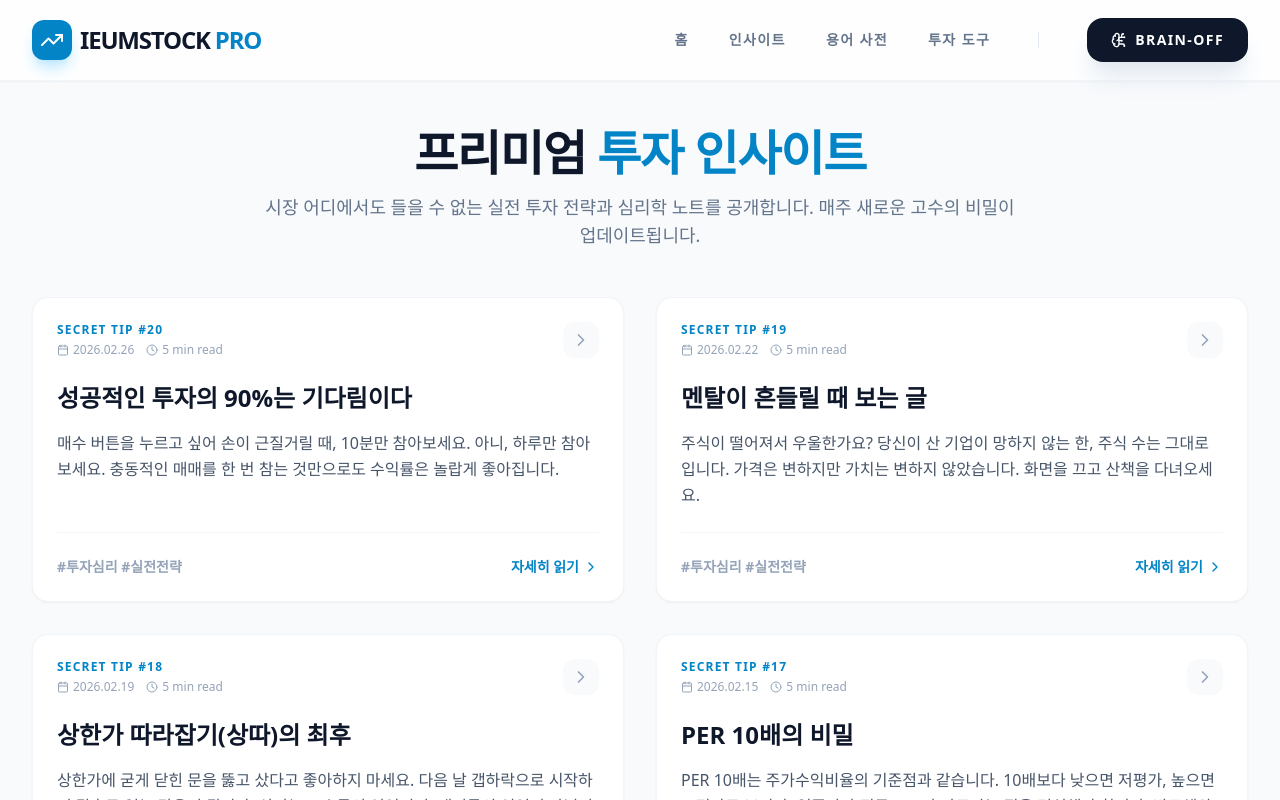
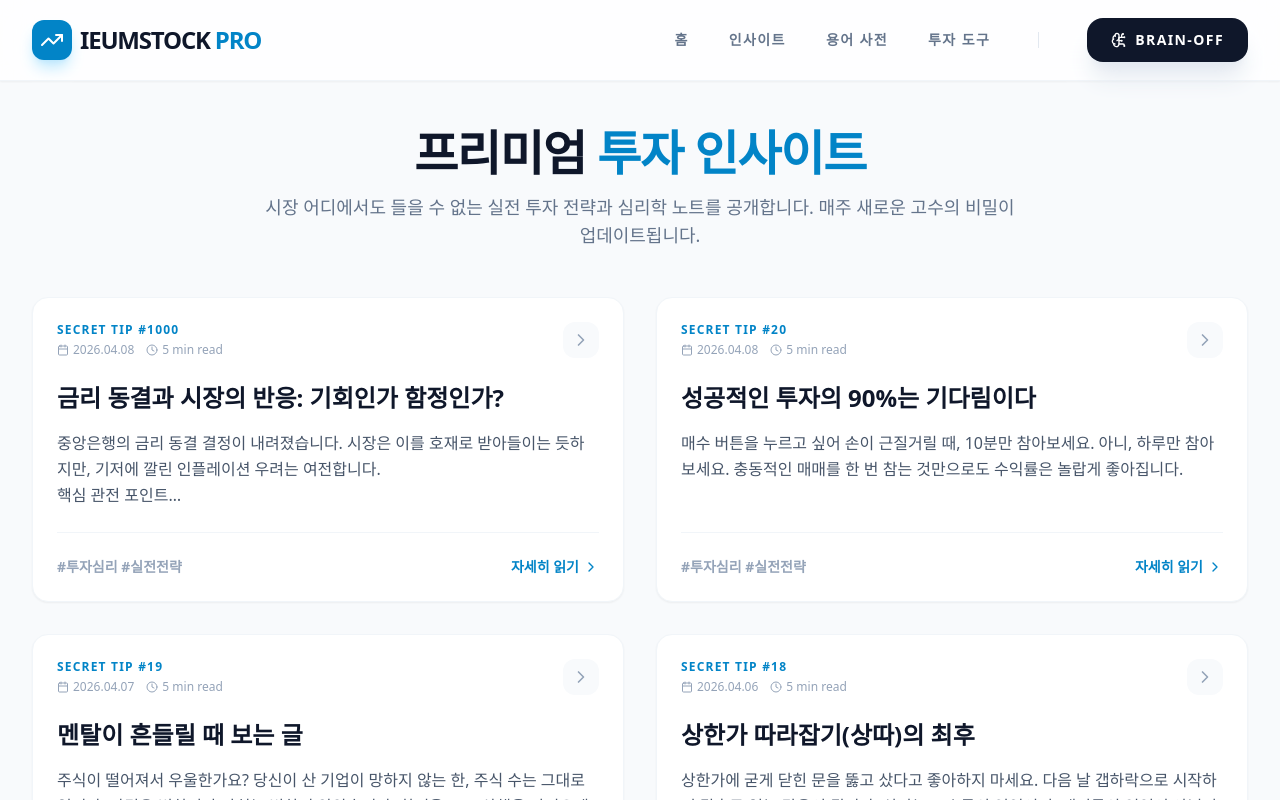
Before and after one commit to ieum3355/ieumstock-site, a React (Vite) app: page /insights in a window 1280 px wide. Shown: the top 800 px of the page. Built offline with nearby package versions, Linux system fonts and the light colour scheme; the HTML template or start-up script is replaced by a standard one.

Commit message:
feat: add daily insight automation and UI fixes

```diff
--- /dev/null
+++ b/public/daily_insights.json
@@ -0,0 +1,9 @@
+[
+  {
+    "id": 1000,
+    "title": "금리 동결과 시장의 반응: 기회인가 함정인가?",
+    "date": "2026.04.08",
+    "publishDate": "2026-04-08",
+    "content": "<p>중앙은행의 금리 동결 결정이 내려졌습니다. 시장은 이를 호재로 받아들이는 듯하지만, 기저에 깔린 인플레이션 우려는 여전합니다.</p><h4>핵심 관전 포인트</h4><ul><li>고금리 유지 기간의 장기화 가능성</li><li>기술주 중심의 밸류에이션 재평가</li><li>달러 인덱스 추이에 따른 외국인 수급 변화</li></ul><p>지금은 서둘러 추격 매수하기보다, 현금 비중을 유지하며 지지선을 확인하는 인내심이 필요합니다.</p>"
+  }
+]
--- a/src/data/content_db.ts
+++ b/src/data/content_db.ts
@@ -385,144 +385,144 @@
   ],
   blog_posts: [
     {
-      id: 1,
-      title: "왜 내가 사면 고점일까? (인간지표 탈출하기)",
-      date: "2026.01.02",
-      publishDate: "2026-01-02",
-      content: "<p>많은 개인 투자자들이 겪는 미스터리가 있습니다. <em>'내가 안 사면 계속 오르다가, 참다 못해 사는 순간 귀신같이 떨어진다.'</em></p><p>시장에는 보이지 않는 CCTV라도 있는 걸까요? 아닙니다. 이것은 <strong>'거래량'</strong>과 <strong>'심리'</strong>의 상관관계 때문입니다.</p><h4>1. 뉴스가 나올 때는 이미 늦었다</h4><p>호재 뉴스가 메인에 걸리고, 옆자리 김 대리가 주식으로 돈을 벌었다고 자랑할 때가 언제일까요? 바로 세력들이 물량을 넘길 준비를 마쳤을 때입니다. 거래량이 터지며 양봉이 솟구칠 때, 우리는 흥분해서 매수 버튼을 누르지만, 스마트 머니는 그때 조용히 매도 버튼을 누릅니다.</p><div class='highlight-box'><strong>💡 탈출 솔루션</strong><br>모두가 환호할 때 오히려 두려워하고, 모두가 공포에 질려 던질 때 용기를 내세요. 차트상 거래량이 터진 장대양봉 추격 매수는 승률이 30% 미만입니다.</div><p>눌림목이 올 때까지 기다리는 인내심, 그것이 고수와 하수의 결정적 차이입니다.</p>"
+      id: 20,
+      title: "성공적인 투자의 90%는 기다림이다",
+      date: "2026.04.08",
+      publishDate: "2026-04-08",
+      content: "<p>매수 버튼을 누르고 싶어 손이 근질거릴 때, 10분만 참아보세요. 아니, 하루만 참아보세요. 충동적인 매매를 한 번 참는 것만으로도 수익률은 놀랍게 좋아집니다.</p>"
+    },
+    {
+      id: 19,
+      title: "멘탈이 흔들릴 때 보는 글",
+      date: "2026.04.07",
+      publishDate: "2026-04-07",
+      content: "<p>주식이 떨어져서 우울한가요? 당신이 산 기업이 망하지 않는 한, 주식 수는 그대로입니다. 가격은 변하지만 가치는 변하지 않았습니다. 화면을 끄고 산책을 다녀오세요.</p>"
+    },
+    {
+      id: 18,
+      title: "상한가 따라잡기(상따)의 최후",
+      date: "2026.04.06",
+      publishDate: "2026-04-06",
+      content: "<p>상한가에 굳게 닫힌 문을 뚫고 샀다고 좋아하지 마세요. 다음 날 갭하락으로 시작하면 탈출구 없는 감옥이 됩니다. 상따는 고수들의 영역이지, 개미들의 영역이 아닙니다.</p>"
+    },
+    {
+      id: 17,
+      title: "PER 10배의 비밀",
+      date: "2026.04.05",
+      publishDate: "2026-04-05",
+      content: "<p>PER 10배는 주가수익비율의 기준점과 같습니다. 10배보다 낮으면 저평가, 높으면 고평가로 보지만, 업종마다 평균 PER가 다르다는 점을 명심해야 합니다. 반도체와 식품주의 PER 기준은 다릅니다.</p>"
+    },
+    {
+      id: 16,
+      title: "금리 인상기 vs 인하기 투자 전략",
+      date: "2026.04.04",
+      publishDate: "2026-04-04",
+      content: "<p>금리가 오를 때는 빚이 많은 성장주보다 현금이 많은 가치주가 유리합니다. 반대로 금리가 내릴 때는 미래 가치를 당겨오는 성장주와 바이오주가 날개를 답니다. 사이클을 타세요.</p>"
+    },
+    {
+      id: 15,
+      title: "시초가 매매의 위험성",
+      date: "2026.04.03",
+      publishDate: "2026-04-03",
+      content: "<p>장 시작 30분은 변동성이 가장 극심한 시간입니다. 초보자라면 9시 30분까지는 관망하는 것이 좋습니다. 진짜 추세는 그 이후에 만들어집니다.</p>"
+    },
+    {
+      id: 14,
+      title: "경제적 해자가 있는 기업이란?",
+      date: "2026.04.02",
+      publishDate: "2026-04-02",
+      content: "<p>워런 버핏이 강조한 '경제적 해자'. 경쟁사가 쉽게 넘볼 수 없는 진입 장벽을 말합니다. 강력한 브랜드 파워(애플), 대체 불가능한 네트워크 효과(비자/마스터카드)를 가진 기업은 불황에도 살아남습니다.</p>"
+    },
+    {
+      id: 13,
+      title: "외국인 수급을 추적하는 법",
+      date: "2026.04.01",
+      publishDate: "2026-04-01",
+      content: "<p>우리나라 시장은 외국인의 현금 인출기라는 말이 있죠. 그만큼 외국인 수급이 주가에 미치는 영향이 큽니다. 연속 5일 이상 외국인이 순매수하는 종목을 유심히 지켜보세요. 그들은 정보력에서 우리보다 한 수 위입니다.</p>"
+    },
+    {
+      id: 12,
+      title: "현금도 종목이다",
+      date: "2026.03.31",
+      publishDate: "2026-03-31",
+      content: "<p>무조건 주식을 100% 들고 있어야 한다고 생각하지 마세요. 하락장에서는 현금이 최고의 방어이자, 나중에 헐값에 좋은 주식을 살 수 있는 무기가 됩니다. 포트폴리오의 10~20%는 항상 현금으로 보유하세요.</p>"
+    },
+    {
+      id: 11,
+      title: "뉴스에 팔아라? 소문에 사라는 진짜 의미",
+      date: "2026.03.30",
+      publishDate: "2026-03-30",
+      content: "<p>정보가 불확실할 때 주가는 기대감으로 오르고, 정보가 확실해지는 순간(뉴스) 재료 소멸로 하락합니다. 우리가 뉴스를 보고 살 때는 이미 스마트 머니가 차익 실현을 하고 나가는 시점일 확률이 99%입니다.</p>"
+    },
+    {
+      id: 10,
+      title: "차트를 볼 때 꼭 확인해야 할 '3중 바닥'",
+      date: "2026.03.29",
+      publishDate: "2026-03-29",
+      content: "<p>주가가 바닥을 다지는 패턴 중 신뢰도가 높은 것이 '3중 바닥(역헤드앤숄더)'입니다. 저점을 세 번 지지해준다는 것은 그 가격대에서 강력한 매수 대기세가 있다는 증거입니다.</p>"
+    },
+    {
+      id: 9,
+      title: "배당주 투자, 언제 사고 언제 팔까?",
+      date: "2026.03.28",
+      publishDate: "2026-03-28",
+      content: "<p>찬바람이 불면 배당주를 사라는 말이 있죠. 하지만 진짜 고수는 봄에 배당주를 삽니다. 배당락일 이후 주가가 떨어졌을 때 미리 사두고, 연말 배당 시즌에 주가가 오르면 파는 역발상 투자가 더 높은 수익을 줄 때가 많습니다.</p>"
+    },
+    {
+      id: 8,
+      title: "물타기의 가장 좋은 타이밍은?",
+      date: "2026.03.27",
+      publishDate: "2026-03-27",
+      content: "<p>손실을 줄이기 위해 추가 매수하는 '물타기'. 하지만 하락하는 칼날을 잡다가 손실만 키우는 경우가 많습니다. 물타기는 <strong>'내가 틀렸음을 인정할 때'</strong> 하는 것이 아니라, <strong>'시장이 과도하게 공포에 질렸을 때'</strong> 해야 합니다. 기업의 가치는 그대로인데 주가만 빠졌다면, 그때가 바로 기회입니다.</p>"
+    },
+    {
+      id: 7,
+      title: "주도주를 찾는 3가지 핵심 질문",
+      date: "2026.03.26",
+      publishDate: "2026-03-26",
+      content: "<p>시장을 이끄는 대장주, 일명 '주도주'를 잡아야 계좌가 불어납니다. 주도주는 차트보다 '시대의 흐름'에서 나옵니다. <h4>1. 모든 사람이 그 기술/제품을 이야기하는가?</h4><p>과거의 스마트폰, 전기차, 그리고 최근의 AI까지. 세상을 바꾸는 혁신이 일어나는 곳에 돈이 몰립니다.</p><h4>2. 실적이 숫자로 찍히기 시작했는가?</h4><p>단순한 기대감이 아니라, 실제로 매출과 영업이익이 폭발적으로 성장하는 시점. 그때가 바로 주가의 본격적인 상승기입니다.</p>"
+    },
+    {
+      id: 6,
+      title: "공포에 사서 환희에 팔아라",
+      date: "2026.03.25",
+      publishDate: "2026-03-25",
+      content: "<p>모두가 주식 시장을 떠날 때가 기회라는 말, 들어보셨죠? 하지만 막상 폭락장이 오면 공포심에 손이 나가지 않습니다. 역사는 반복됩니다. IMF, 리만 브라더스, 코로나 팬데믹... 당시에는 세상이 망할 것 같았지만, 결국 시장은 전고점을 뚫고 올라왔습니다. <div class='highlight-box'><strong>✨ 멘탈 관리 팁</strong><br>시장이 공포에 질려 던질 때, 용기를 내어 '분할 매수'를 시작하세요. 바닥을 맞출 순 없지만, 무릎에서 살 수는 있습니다.</div><p>남들이 공포에 떨 때 욕심을 부리는 자만이 자본주의의 승리자가 될 수 있습니다.</p>"
+    },
+    {
+      id: 5,
+      title: "장기 투자의 마법: 복리의 힘",
+      date: "2026.03.24",
+      publishDate: "2026-03-24",
+      content: "<p>아인슈타인은 '복리'를 세계 8대 불가사의라고 불렀습니다. 매일 1%씩 좋아지면 1년 뒤에는 37배가 되지만, 매일 1%씩 나빠지면 0에 수렴하게 되죠. 투자의 세계에서도 마찬가지입니다. 하루 1%의 수익이 작아 보이지만, 그것이 10년, 20년 쌓이면 상상할 수 없는 자산이 됩니다. <div class='highlight-box'><strong>🚀 복리 3원칙</strong><br>1. 일찍 시작하라 (Time)<br>2. 수익을 재투자하라 (Reinvestment)<br>3. 잃지 마라 (Protection)</div><p>단타로 대박을 노리기보다, 꾸준한 우상향을 믿고 시간을 내 편으로 만드세요. 그것이 가장 확실한 부의 추월차선입니다.</p>"
+    },
+    {
+      id: 4,
+      title: "뇌동매매를 멈추는 마법의 주문",
+      date: "2026.03.23",
+      publishDate: "2026-03-23",
+      content: "<p>장 시작 9시부터 9시 30분. 이 시간은 개미들의 무덤이자 도박장입니다. 급등주가 눈앞에서 번쩍거리면 이성이 마비되고 매수 버튼을 누르게 되죠. 이때 딱 3가지만 스스로에게 물어보세요. <ol><li>내가 지금 이 종목을 산 이유는 뉴스 때문인가, 분석 때문인가?</li><li>지금 사서 물리면 어디서 손절할 것인가?</li><li>오늘 지수가 하락장인가, 상승장인가?</li></ol><p>이 질문에 1초 만에 대답할 수 없다면, 그 매수는 100% 뇌동매매입니다.</p>"
+    },
+    {
+      id: 3,
+      title: "손절매(Stop Loss)는 선택이 아닌 생존이다",
+      date: "2026.03.22",
+      publishDate: "2026-03-22",
+      content: "<p>투자의 대가들이 하나같이 강조하는 단 하나의 원칙이 있다면, 그것은 바로 <strong>'돈을 잃지 않는 것'</strong>입니다. 많은 분들이 -5% 손실일 때는 '에이, 반등하겠지' 하고 버팁니다. 그러다 -30%가 되면 '자식에게 물려주지 뭐' 하며 포기합니다. 이것이 계좌가 망가지는 전형적인 패턴입니다. <div class='highlight-box'><strong>📉 손실 복구의 수학</strong><br>- 10% 손실 시: +11% 수익 필요<br>- 50% 손실 시: +100% (2배) 수익 필요<br>- 90% 손실 시: +900% (10배) 수익 필요</div><p>손실이 커질수록 복구 난이도는 기하급수적으로 올라갑니다. 진입하기 전에 <em>'무조건 -3%면 자른다'</em>는 기계적인 원칙을 세우지 않으면, 시장에서 살아남을 수 없습니다.</p>"
     },
     {
       id: 2,
       title: "세력의 매집 흔적을 찾는 3가지 시그널",
-      date: "2026.01.01",
-      publishDate: "2026-01-01",
-      content: "<p>주가는 결국 돈의 힘으로 움직입니다. 큰 돈을 굴리는 세력(기관, 외국인, 큰손)이 매집하는 종목은 언젠가 오를 수밖에 없습니다. 그렇다면 그들은 꼬리를 어떻게 숨길까요?</p><h4>시그널 1: 바닥권에서의 거래량 급증</h4><p>주가가 계속 하락하다가, 더 이상 떨어지지 않고 횡보하는데 갑자기 거래량이 평소의 5~10배 터진다면? 누군가 싼 가격에 주식을 쓸어담고 있다는 강력한 신호입니다.</p><h4>시그널 2: 윗꼬리 달린 양봉의 출현</h4><p>장중에는 급등했다가 종가에는 밀려서 끝나는 캔들을 '매집봉'이라고 부릅니다. 위에 물려있는 개미들의 물량을 소화해내며 테스트하는 과정이죠.</p><p>이런 흔적을 발견했다면 당장 사는 것이 아니라, 관심 종목에 넣어두고 20일 이동평균선을 지지하는지 관찰해야 합니다.</p>"
+      date: "2026.03.21",
+      publishDate: "2026-03-21",
+      content: "<p>주가는 결국 돈의 힘으로 움직입니다. 큰 돈을 굴리는 세력(기관, 외국인, 큰손)이 매집하는 종목은 언젠가 오를 수밖에 없습니다. 그렇다면 그들은 꼬리를 어떻게 숨길까요? <h4>시그널 1: 바닥권에서의 거래량 급증</h4><p>주가가 계속 하락하다가, 더 이상 떨어지지 않고 횡보하는데 갑자기 거래량이 평소의 5~10배 터진다면? 누군가 싼 가격에 주식을 쓸어담고 있다는 강력한 신호입니다. <h4>시그널 2: 윗꼬리 달린 양봉의 출현</h4><p>장중에는 급등했다가 종가에는 밀려서 끝나는 캔들을 '매집봉'이라고 부릅니다. 위에 물려있는 개미들의 물량을 소화해내며 테스트하는 과정이죠. 이 흔적을 발견했다면 당장 사는 것이 아니라, 관심 종목에 넣어두고 20일 이동평균선을 지지하는지 관찰해야 합니다.</p>"
     },
     {
-      id: 3,
-      title: "손절매(Stop Loss)는 선택이 아닌 생존이다",
-      date: "2025.12.28",
-      publishDate: "2025-12-28",
-      content: "<p>투자의 대가들이 하나같이 강조하는 단 하나의 원칙이 있다면, 그것은 바로 <strong>'돈을 잃지 않는 것'</strong>입니다.</p><p>많은 분들이 -5% 손실일 때는 '에이, 반등하겠지' 하고 버팁니다. 그러다 -30%가 되면 '자식에게 물려주지 뭐' 하며 포기합니다. 이것이 계좌가 망가지는 전형적인 패턴입니다.</p><div class='highlight-box'><strong>📉 손실 복구의 수학</strong><br>- 10% 손실 시: +11% 수익 필요<br>- 50% 손실 시: +100% (2배) 수익 필요<br>- 90% 손실 시: +900% (10배) 수익 필요</div><p>손실이 커질수록 복구 난이도는 기하급수적으로 올라갑니다. 진입하기 전에 <em>'무조건 -3%면 자른다'</em>는 기계적인 원칙을 세우지 않으면, 시장에서 살아남을 수 없습니다.</p>"
-    },
-    {
-      id: 4,
-      title: "뇌동매매를 멈추는 마법의 주문",
-      date: "2025.12.25",
-      publishDate: "2025-12-25",
-      content: "<p>장 시작 9시부터 9시 30분. 이 시간은 개미들의 무덤이자 도박장입니다. 급등주가 눈앞에서 번쩍거리면 이성이 마비되고 매수 버튼을 누르게 되죠.</p><p>이때 딱 3가지만 스스로에게 물어보세요.</p><ol><li>내가 지금 이 종목을 산 이유는 뉴스 때문인가, 분석 때문인가?</li><li>지금 사서 물리면 어디서 손절할 것인가?</li><li>오늘 지수가 하락장인가, 상승장인가?</li></ol><p>이 질문에 1초 만에 대답할 수 없다면, 그 매수는 100% 뇌동매매입니다.</p>"
-    },
-    {
-      id: 5,
-      title: "장기 투자의 마법: 복리의 힘",
-      date: "2026.01.05",
-      publishDate: "2026-01-05",
-      content: "<p>아인슈타인은 '복리'를 세계 8대 불가사의라고 불렀습니다. 매일 1%씩 좋아지면 1년 뒤에는 37배가 되지만, 매일 1%씩 나빠지면 0에 수렴하게 되죠.</p><p>투자의 세계에서도 마찬가지입니다. 하루 1%의 수익이 작아 보이지만, 그것이 10년, 20년 쌓이면 상상할 수 없는 자산이 됩니다.</p><div class='highlight-box'><strong>🚀 복리 3원칙</strong><br>1. 일찍 시작하라 (Time)<br>2. 수익을 재투자하라 (Reinvestment)<br>3. 잃지 마라 (Protection)</div><p>단타로 대박을 노리기보다, 꾸준한 우상향을 믿고 시간을 내 편으로 만드세요. 그것이 가장 확실한 부의 추월차선입니다.</p>"
-    },
-    {
-      id: 6,
-      title: "공포에 사서 환희에 팔아라",
-      date: "2026.01.08",
-      publishDate: "2026-01-08",
-      content: "<p>모두가 주식 시장을 떠날 때가 기회라는 말, 들어보셨죠? 하지만 막상 폭락장이 오면 공포심에 손이 나가지 않습니다.</p><p>역사는 반복됩니다. IMF, 리만 브라더스, 코로나 팬데믹... 당시에는 세상이 망할 것 같았지만, 결국 시장은 전고점을 뚫고 올라왔습니다.</p><div class='highlight-box'><strong>✨ 멘탈 관리 팁</strong><br>시장이 공포에 질려 던질 때, 용기를 내어 '분할 매수'를 시작하세요. 바닥을 맞출 순 없지만, 무릎에서 살 수는 있습니다.</div><p>남들이 공포에 떨 때 욕심을 부리는 자만이 자본주의의 승리자가 될 수 있습니다.</p>"
-    },
-    {
-      id: 7,
-      title: "주도주를 찾는 3가지 핵심 질문",
-      date: "2026.01.12",
-      publishDate: "2026-01-12",
-      content: "<p>시장을 이끄는 대장주, 일명 '주도주'를 잡아야 계좌가 불어납니다. 주도주는 차트보다 '시대의 흐름'에서 나옵니다.</p><h4>1. 모든 사람이 그 기술/제품을 이야기하는가?</h4><p>과거의 스마트폰, 전기차, 그리고 최근의 AI까지. 세상을 바꾸는 혁신이 일어나는 곳에 돈이 몰립니다.</p><h4>2. 실적이 숫자로 찍히기 시작했는가?</h4><p>단순한 기대감이 아니라, 실제로 매출과 영업이익이 폭발적으로 성장하는 시점. 그때가 바로 주가의 본격적인 상승기입니다.</p>"
-    },
-    {
-      id: 8,
-      title: "물타기의 가장 좋은 타이밍은?",
-      date: "2026.01.15",
-      publishDate: "2026-01-15",
-      content: "<p>손실을 줄이기 위해 추가 매수하는 '물타기'. 하지만 하락하는 칼날을 잡다가 손실만 키우는 경우가 많습니다.</p><p>물타기는 <strong>'내가 틀렸음을 인정할 때'</strong> 하는 것이 아니라, <strong>'시장이 과도하게 공포에 질렸을 때'</strong> 해야 합니다. 기업의 가치는 그대로인데 주가만 빠졌다면, 그때가 바로 기회입니다.</p>"
-    },
-    {
-      id: 9,
-      title: "배당주 투자, 언제 사고 언제 팔까?",
-      date: "2026.01.19",
-      publishDate: "2026-01-19",
-      content: "<p>찬바람이 불면 배당주를 사라는 말이 있죠. 하지만 진짜 고수는 봄에 배당주를 삽니다. 배당락일 이후 주가가 떨어졌을 때 미리 사두고, 연말 배당 시즌에 주가가 오르면 파는 역발상 투자가 더 높은 수익을 줄 때가 많습니다.</p>"
-    },
-    {
-      id: 10,
-      title: "차트를 볼 때 꼭 확인해야 할 '3중 바닥'",
-      date: "2026.01.22",
-      publishDate: "2026-01-22",
-      content: "<p>주가가 바닥을 다지는 패턴 중 신뢰도가 높은 것이 '3중 바닥(역헤드앤숄더)'입니다. 저점을 세 번 지지해준다는 것은 그 가격대에서 강력한 매수 대기세가 있다는 증거입니다.</p>"
-    },
-    {
-      id: 11,
-      title: "뉴스에 팔아라? 소문에 사라는 진짜 의미",
-      date: "2026.01.26",
-      publishDate: "2026-01-26",
-      content: "<p>정보가 불확실할 때 주가는 기대감으로 오르고, 정보가 확실해지는 순간(뉴스) 재료 소멸로 하락합니다. 우리가 뉴스를 보고 살 때는 이미 스마트 머니가 차익 실현을 하고 나가는 시점일 확률이 99%입니다.</p>"
-    },
-    {
-      id: 12,
-      title: "현금도 종목이다",
-      date: "2026.01.29",
-      publishDate: "2026-01-29",
-      content: "<p>무조건 주식을 100% 들고 있어야 한다고 생각하지 마세요. 하락장에서는 현금이 최고의 방어이자, 나중에 헐값에 좋은 주식을 살 수 있는 무기가 됩니다. 포트폴리오의 10~20%는 항상 현금으로 보유하세요.</p>"
-    },
-    {
-      id: 13,
-      title: "외국인 수급을 추적하는 법",
-      date: "2026.02.01",
-      publishDate: "2026-02-01",
-      content: "<p>우리나라 시장은 외국인의 현금 인출기라는 말이 있죠. 그만큼 외국인 수급이 주가에 미치는 영향이 큽니다. 연속 5일 이상 외국인이 순매수하는 종목을 유심히 지켜보세요. 그들은 정보력에서 우리보다 한 수 위입니다.</p>"
-    },
-    {
-      id: 14,
-      title: "경제적 해자가 있는 기업이란?",
-      date: "2026.02.05",
-      publishDate: "2026-02-05",
-      content: "<p>워런 버핏이 강조한 '경제적 해자'. 경쟁사가 쉽게 넘볼 수 없는 진입 장벽을 말합니다. 강력한 브랜드 파워(애플), 대체 불가능한 네트워크 효과(비자/마스터카드)를 가진 기업은 불황에도 살아남습니다.</p>"
-    },
-    {
-      id: 15,
-      title: "시초가 매매의 위험성",
-      date: "2026.02.08",
-      publishDate: "2026-02-08",
-      content: "<p>장 시작 30분은 변동성이 가장 극심한 시간입니다. 초보자라면 9시 30분까지는 관망하는 것이 좋습니다. 진짜 추세는 그 이후에 만들어집니다.</p>"
-    },
-    {
-      id: 16,
-      title: "금리 인상기 vs 인하기 투자 전략",
-      date: "2026.02.12",
-      publishDate: "2026-02-12",
-      content: "<p>금리가 오를 때는 빚이 많은 성장주보다 현금이 많은 가치주가 유리합니다. 반대로 금리가 내릴 때는 미래 가치를 당겨오는 성장주와 바이오주가 날개를 답니다. 사이클을 타세요.</p>"
-    },
-    {
-      id: 17,
-      title: "PER 10배의 비밀",
-      date: "2026.02.15",
-      publishDate: "2026-02-15",
-      content: "<p>PER 10배는 주가수익비율의 기준점과 같습니다. 10배보다 낮으면 저평가, 높으면 고평가로 보지만, 업종마다 평균 PER가 다르다는 점을 명심해야 합니다. 반도체와 식품주의 PER 기준은 다릅니다.</p>"
-    },
-    {
-      id: 18,
-      title: "상한가 따라잡기(상따)의 최후",
-      date: "2026.02.19",
-      publishDate: "2026-02-19",
-      content: "<p>상한가에 굳게 닫힌 문을 뚫고 샀다고 좋아하지 마세요. 다음 날 갭하락으로 시작하면 탈출구 없는 감옥이 됩니다. 상따는 고수들의 영역이지, 개미들의 영역이 아닙니다.</p>"
-    },
-    {
-      id: 19,
-      title: "멘탈이 흔들릴 때 보는 글",
-      date: "2026.02.22",
-      publishDate: "2026-02-22",
-      content: "<p>주식이 떨어져서 우울한가요? 당신이 산 기업이 망하지 않는 한, 주식 수는 그대로입니다. 가격은 변하지만 가치는 변하지 않았습니다. 화면을 끄고 산책을 다녀오세요.</p>"
-    },
-    {
-      id: 20,
-      title: "성공적인 투자의 90%는 기다림이다",
-      date: "2026.02.26",
-      publishDate: "2026-02-26",
-      content: "<p>매수 버튼을 누르고 싶어 손이 근질거릴 때, 10분만 참아보세요. 아니, 하루만 참아보세요. 충동적인 매매를 한 번 참는 것만으로도 수익률은 놀랍게 좋아집니다.</p>"
+      id: 1,
+      title: "왜 내가 사면 고점일까? (인간지표 탈출하기)",
+      date: "2026.03.20",
+      publishDate: "2026-03-20",
+      content: "<p>많은 개인 투자자들이 겪는 미스터리가 있습니다. <em>'내가 안 사면 계속 오르다가, 참다 못해 사는 순간 귀신같이 떨어진다.'</em></p><p>시장에는 보이지 않는 CCTV라도 있는 걸까요? 아닙니다. 이것은 <strong>'거래량'</strong>과 <strong>'심리'</strong>의 상관관계 때문입니다. <h4>1. 뉴스가 나올 때는 이미 늦었다</h4><p>호재 뉴스가 메인에 걸리고, 옆자리 김 대리가 주식으로 돈을 벌었다고 자랑할 때가 언제일까요? 바로 세력들이 물량을 넘길 준비를 마쳤을 때입니다. 거래량이 터지며 양봉이 솟구칠 때, 우리는 흥분해서 매수 버튼을 누르지만, 스마트 머니는 그때 조용히 매도 버튼을 누릅니다. <div class='highlight-box'><strong>💡 탈출 솔루션</strong><br>모두가 환호할 때 오히려 두려워하고, 모두가 공포에 질려 던질 때 용기를 내세요. 차트상 거래량이 터진 장대양봉 추격 매수는 승률이 30% 미만입니다.</div><p>눌림목이 올 때까지 기다리는 인내심, 그것이 고수와 하수의 결정적 차이입니다.</p>"
     }
   ]
 };
--- a/src/pages/Insights.tsx
+++ b/src/pages/Insights.tsx
@@ -1,9 +1,29 @@
-import React from 'react';
+import React, { useState, useEffect } from 'react';
 import { CONTENT_DB } from '../data/content_db';
 import { BookOpen, Calendar, Clock, ChevronRight, Lock } from 'lucide-react';
 
 const Insights = () => {
-  const posts = [...CONTENT_DB.blog_posts].sort((a, b) => b.id - a.id);
+  const [dynamicPosts, setDynamicPosts] = useState<any[]>([]);
+
+  useEffect(() => {
+    const fetchDynamic = async () => {
+      try {
+        const res = await fetch('/daily_insights.json');
+        if (res.ok) {
+          const data = await res.json();
+          setDynamicPosts(data);
+        }
+      } catch (e) {
+        console.error("Failed to load daily insights");
+      }
+    };
+    fetchDynamic();
+  }, []);
+
+  const allPosts = [...dynamicPosts, ...CONTENT_DB.blog_posts].sort((a, b) => {
+    // Basic ID/Date sorting (assuming newest first)
+    return b.id - a.id;
+  });
 
   return (
     <div className="space-y-12 animate-in fade-in duration-700">
@@ -20,7 +40,7 @@
 
       {/* Posts Grid */}
       <div className="grid grid-cols-1 md:grid-cols-2 gap-8">
-        {posts.map((post) => (
+        {allPosts.map((post) => (
           <article
             key={post.id}
             className="premium-card bg-white group hover:border-primary-200 transition-all cursor-pointer flex flex-col h-full"
@@ -54,15 +74,6 @@
               </button>
             </div>
 
-            {/* Lock Overlay for some posts (Visual effect) */}
-            {post.id > 15 && (
-              <div className="absolute inset-0 bg-slate-900/5 backdrop-blur-[2px] rounded-3xl flex items-center justify-center opacity-0 group-hover:opacity-100 transition-opacity">
-                <div className="bg-white px-4 py-2 rounded-full shadow-xl flex items-center gap-2">
-                  <Lock className="w-4 h-4 text-primary-600" />
-                  <span className="text-sm font-bold">프리미엄 전용</span>
-                </div>
-              </div>
-            )}
           </article>
         ))}
       </div>
```
Also changed, not shown: src/pages/BrainOff.tsx (+106 -40 lines), src/pages/Home.tsx (+5 -2 lines), 1 other file (tests, documents, lock files or other folders).
